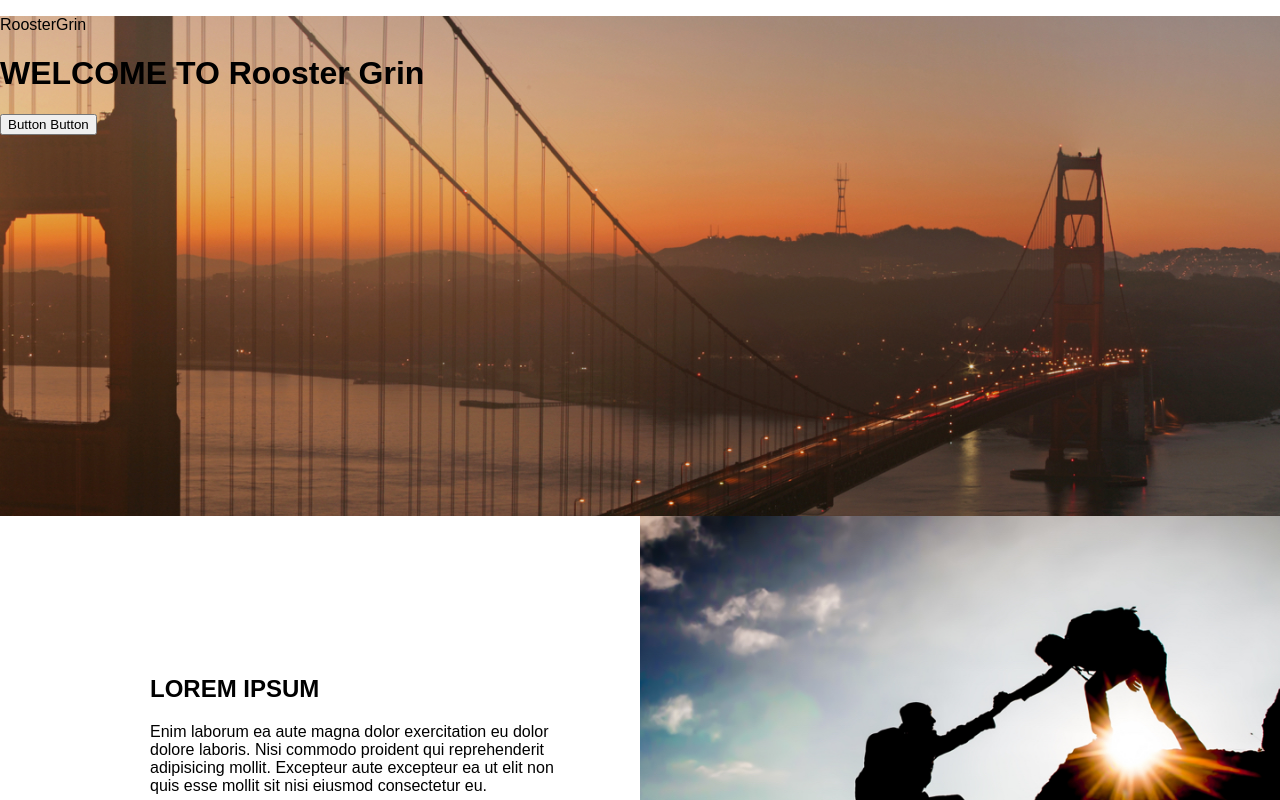
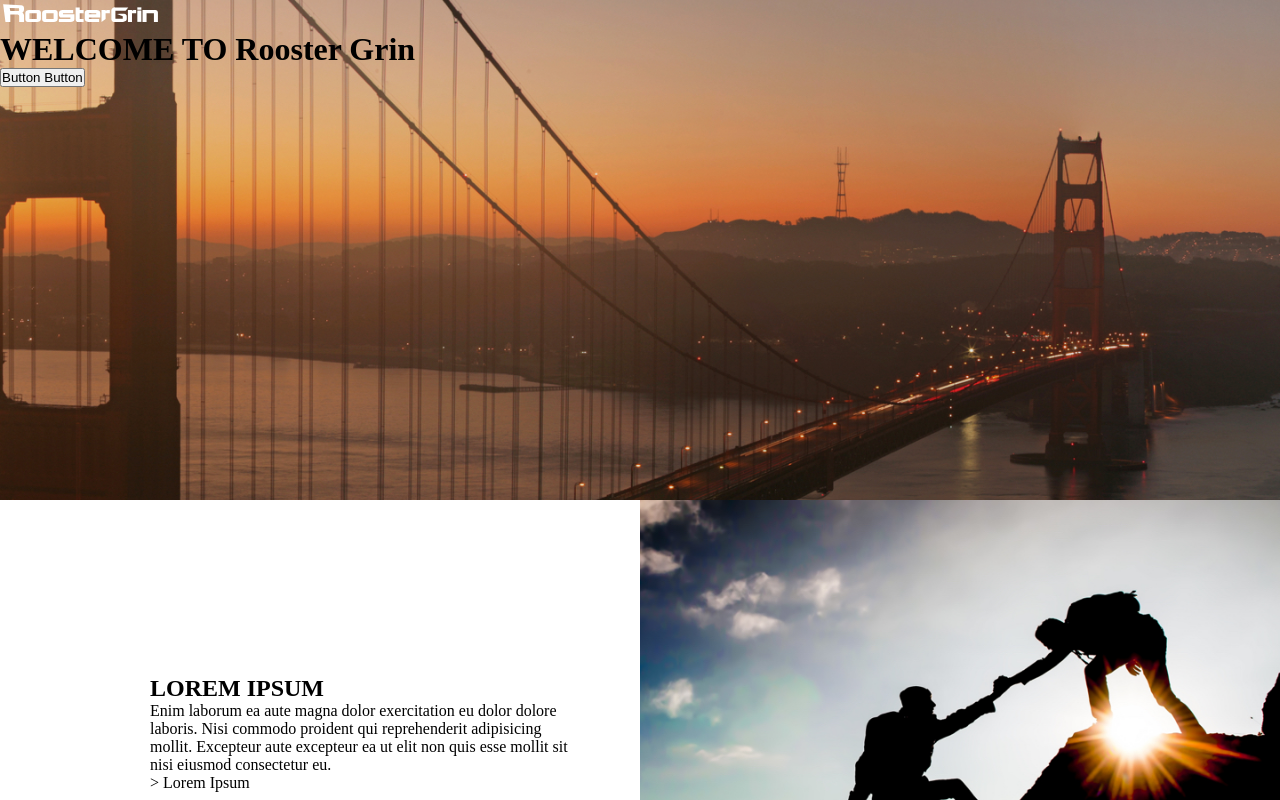
Before and after one commit to janeskywalker/RC-front-end, a React (Create React App) app: page / in a window 1280 px wide. Shown: the top 800 px of the page. Built offline with nearby package versions, Linux system fonts and the light colour scheme.

Commit message:
reorganizing file

```diff
--- a/src/App.css
+++ b/src/App.css
@@ -1,4 +1,10 @@
+/* reset */
 
+* {
+  margin: 0;
+  padding: 0;
+  box-sizing: border-box;
+}
 
 /* hero */
 
@@ -20,6 +26,9 @@
   }
 }
 
+.logo {
+  width: 160px;
+}
 /* section-one */
 
 .section-one {
--- a/src/components/Hero.js
+++ b/src/components/Hero.js
@@ -4,7 +4,13 @@ const Hero = () => {
   return (
     <header className="hero">
       <div>
-        <p>RoosterGrin</p>
+        <div className="logo-contrainer">
+          <img
+            className="logo"
+            src="/assets/logo-white.svg"
+            alt="logo"
+          />
+        </div>
       </div>
       <h1 className="greeting">WELCOME TO Rooster Grin</h1>
       <button className="button">Button Button</button>
--- a/src/index.css
+++ /dev/null
@@ -1,5 +0,0 @@
-body {
-  margin: 0;
-  padding: 0;
-  font-family: sans-serif;
-}
--- a/src/index.js
+++ b/src/index.js
@@ -1,7 +1,6 @@
 import React from "react";
 import ReactDOM from "react-dom";
 import App from "./App";
-import "./index.css";
 import { BrowserRouter as Router } from "react-router-dom";
 
 ReactDOM.render(
```
Also changed, not shown: src/components/Carousel.js (indentation only).
